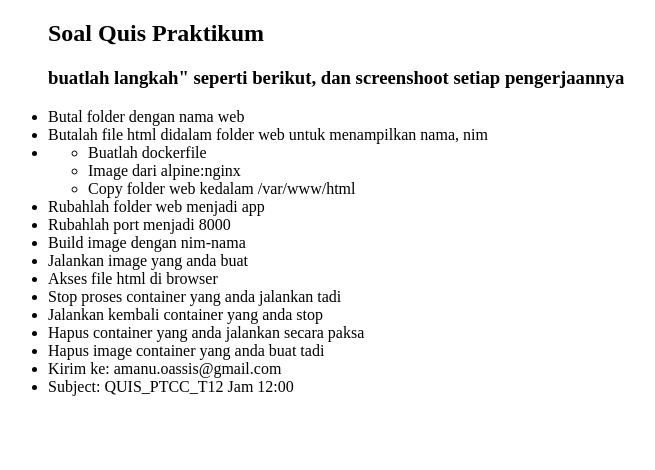
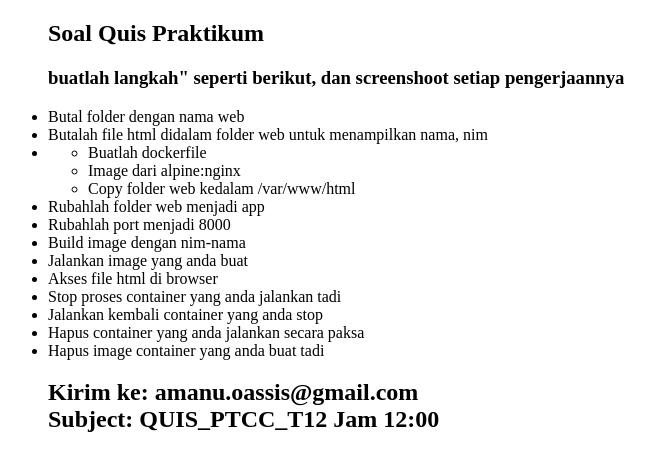
Before and after one commit to amanualt/amanualt.github.io, a plain HTML site: page quis.html in a window 1280 px wide. Shown: the whole page, without its empty margins (0-655 px from the left). Drawn offline with Linux system fonts and the light colour scheme.

Commit message:
Update quis.html

```diff
--- a/quis.html
+++ b/quis.html
@@ -26,8 +26,8 @@
       <li>Jalankan kembali container yang anda stop</li>
       <li>Hapus container yang anda jalankan secara paksa</li>
       <li>Hapus image container yang anda buat tadi</li>
-      <li>Kirim ke: amanu.oassis@gmail.com</li>
-      <li>Subject: QUIS_PTCC_T12 Jam 12:00</li>
+      <h2>Kirim ke: amanu.oassis@gmail.com </br>
+      Subject: QUIS_PTCC_T12 Jam 12:00</h2>
     </ul>
   </body>
 </html>
```
